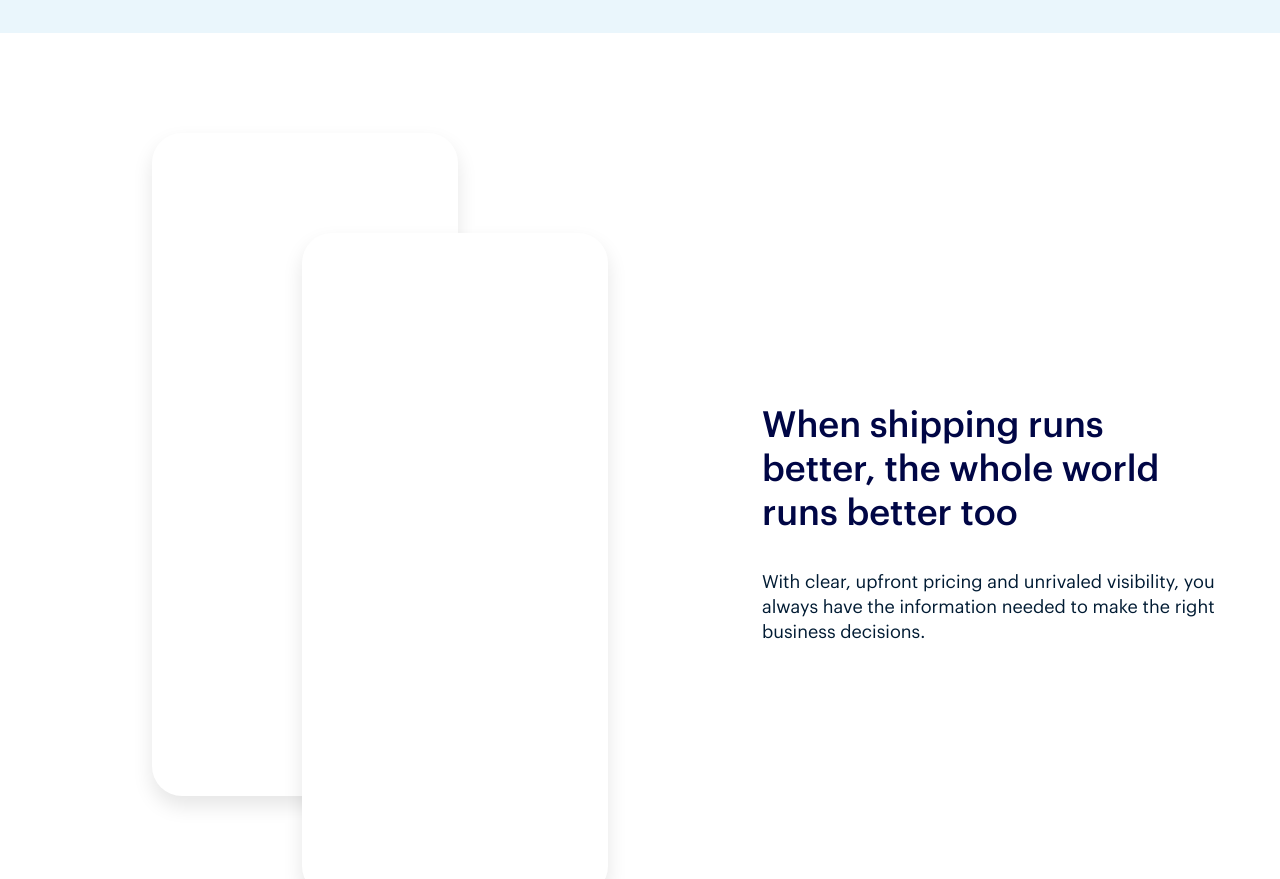
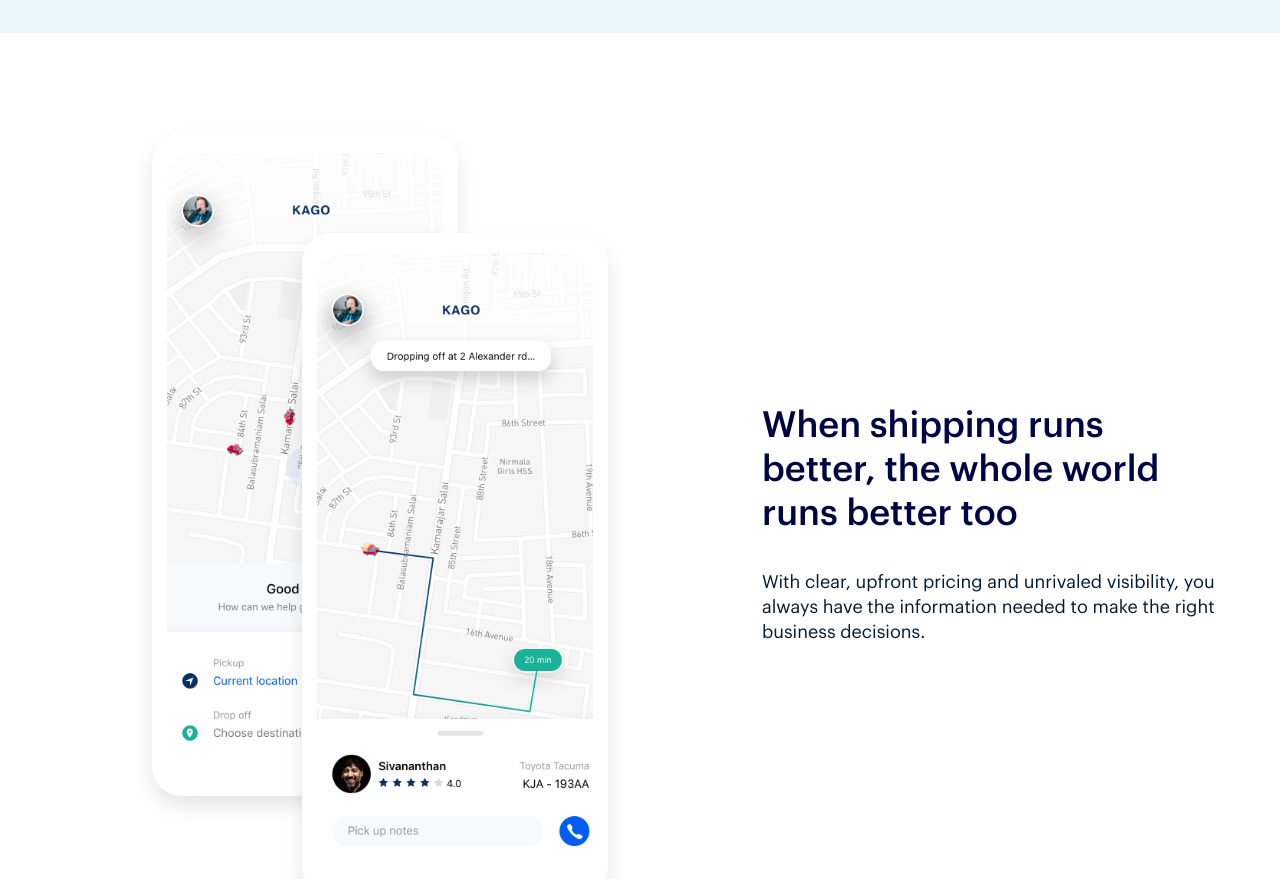
Before and after one commit to adelleye/kagoLanding-site, a Gatsby site: page / in a window 1280 px wide. Shown: the part 1560-2439 px from the top of the page. Built offline with nearby package versions, Linux system fonts and the light colour scheme; Gatsby itself is replaced by a stand-in of ours.

Commit message:
Added Images

```diff
--- a/src/pages/index.js
+++ b/src/pages/index.js
@@ -7,6 +7,8 @@ import AppStoreImage from "../images/Download_on_the_App_Store.svg"
 import GooglePlayImage from "../images/google-play-badge.png"
 import LogoCards from "../components/LogoCards"
 import HowItWorksCards from "../components/HowItWorksCards"
+import HomeIphone from "../images/home-kago.png"
+import OnTripIphone from "../images/on-trip.png"
 
 class IndexPage extends React.Component {
   render() {
@@ -89,9 +91,13 @@ class IndexPage extends React.Component {
 
           <ThirdBlockContainer>
             <PhoneContainer>
-              <FirstPhoneDiv />
+              <FirstPhoneDiv>
+                <IphoneHomeBG />
+              </FirstPhoneDiv>
 
-              <SecondPhoneDiv />
+              <SecondPhoneDiv>
+                <IphoneOnTripBG />
+              </SecondPhoneDiv>
             </PhoneContainer>
 
             <BenefitsContainer>
@@ -390,6 +396,16 @@ const FirstPhoneDiv = styled.div`
   border-radius: 30px;
   background-color: white;
   position: absolute;
+  display: flex;
+  justify-content: center;
+  align-items: center;
+`
+const IphoneHomeBG = styled.div`
+  width: 276px;
+  height: 623px;
+  background-image: url(${HomeIphone});
+  background-size: cover;
+  border-radius: 30px;
 `
 
 const SecondPhoneDiv = styled.div`
@@ -401,6 +417,16 @@ const SecondPhoneDiv = styled.div`
   box-shadow: 0 10px 20px rgba(0, 0, 0, 0.1);
   border-radius: 30px;
   background-color: white;
+  display: flex;
+  justify-content: center;
+  align-items: center;
+`
+const IphoneOnTripBG = styled.div`
+  width: 276px;
+  height: 623px;
+  background-image: url(${OnTripIphone});
+  background-size: cover;
+  border-radius: 30px;
 `
 
 const BenefitsContainer = styled.div`
```
Also changed, not shown: src/images/home-kago.png (added), src/images/on-trip.png (added).
